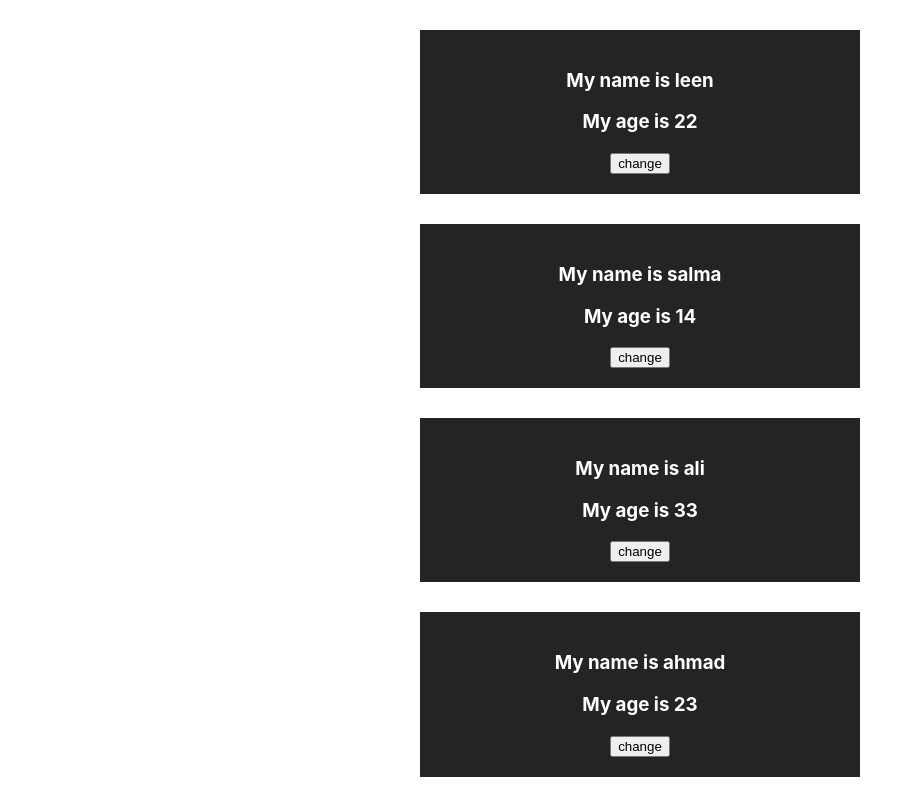
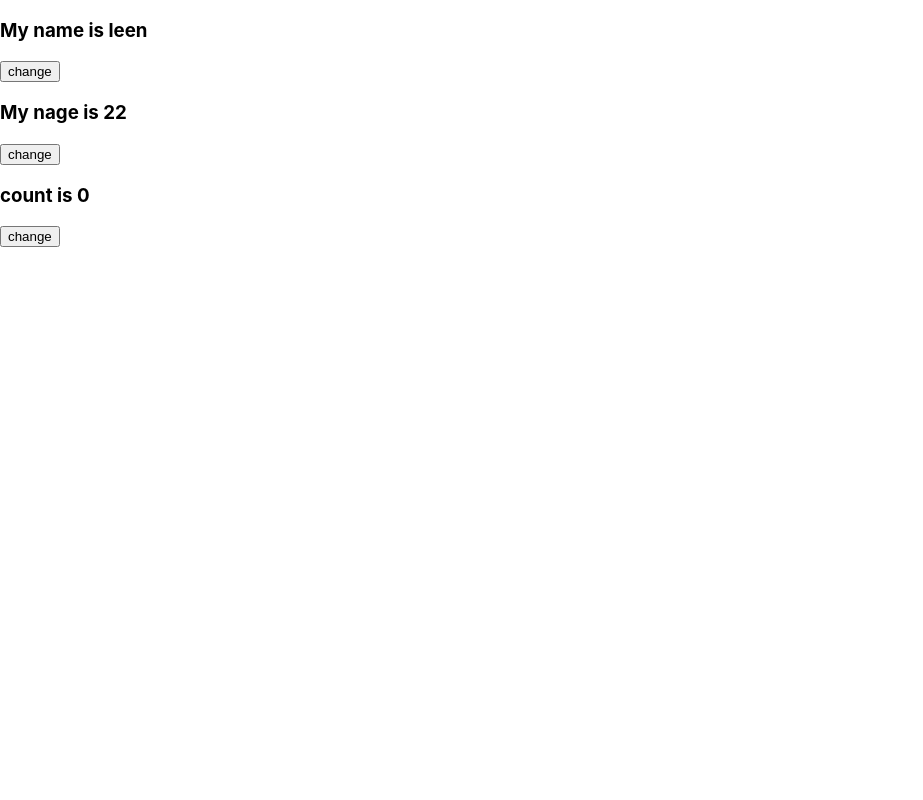
Before and after one commit to Leen-odeh12/react-tasks-level-2, a React (Create React App) app: page / in a window 1280 px wide. Shown: the whole page, without its empty margins (0-923 px from the left). Built offline with nearby package versions, Linux system fonts and the light colour scheme.

Commit message:
example2 {obj}-useReducer

```diff
--- a/src/App.js
+++ b/src/App.js
@@ -1,12 +1,15 @@
-import UseReducer from "./Component/UseReducer/UseReducer";
+// import UseReducer from "./Component/UseReducer/UseReducer";
+import UseReducer from "./Component/UseReducer/Reducer-Ex-2";
 // import Usestate from "./Component/Usestate/Usestate";
 
 function App() {
   return (
     <div className="App">
       {/* <Usestate /> */}
+      <UseReducer/>
 
-      <UseReducer/>
+
+
 
     </div>
   );
--- /dev/null
+++ b/src/Component/UseReducer/Reducer-Ex-2.jsx
@@ -0,0 +1,54 @@
+import React from "react";
+import {useReducer} from "react";
+
+const data = {
+  name: "leen",
+  age: 22,
+  count: 0,
+  theme: "white",
+};
+
+const reducer = (state, action) => {
+  switch (action.type) {
+    case "changename":
+      return { ...state, name: action.new };
+
+    case "changeage":
+      return { ...state, age: action.new };
+
+      case "changecount":
+      return { ...state, count: action.new };
+
+
+    default:
+      return state;
+  }
+};
+const Reducer = () => {
+  const [alldata, dispatch] = useReducer(reducer, data);
+  return (
+    <div>
+      <div>
+        <h3>My name is {alldata.name}</h3>
+        <button onClick={() => dispatch({ type: "changename", new: "hala" })}>
+          change
+        </button>
+      </div>
+
+      <div>
+        <h3>My nage is {alldata.age}</h3>
+        <button onClick={() => dispatch({ type: "changeage", new: 33 })}>
+          change
+        </button>
+      </div>
+      <div>
+        <h3> count is {alldata.count}</h3>
+        <button onClick={() => dispatch({ type: "changecount", new: alldata.count + 1 })}>
+          change
+        </button>
+      </div>
+    </div>
+  );
+};
+
+export default Reducer;
```
